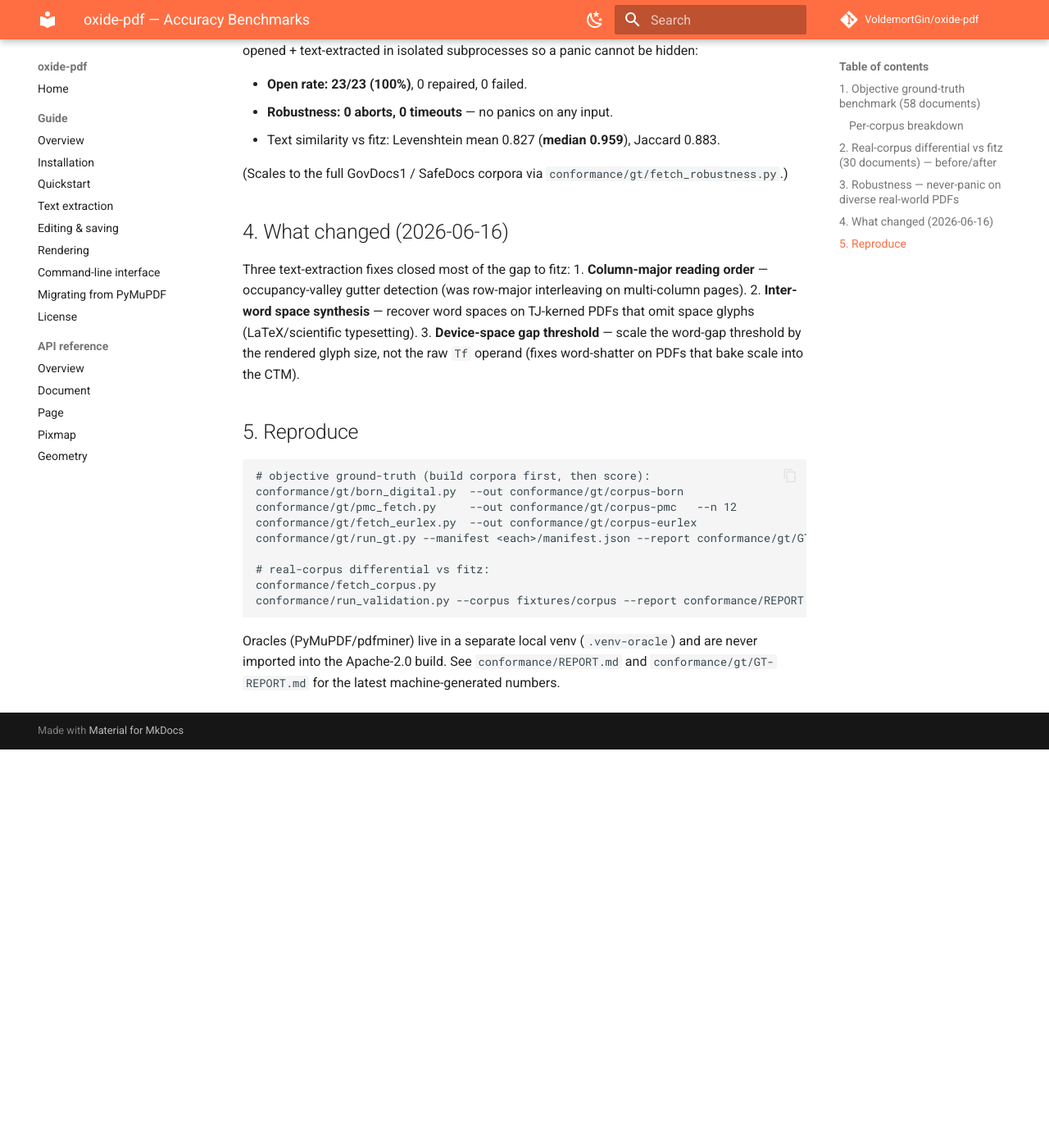
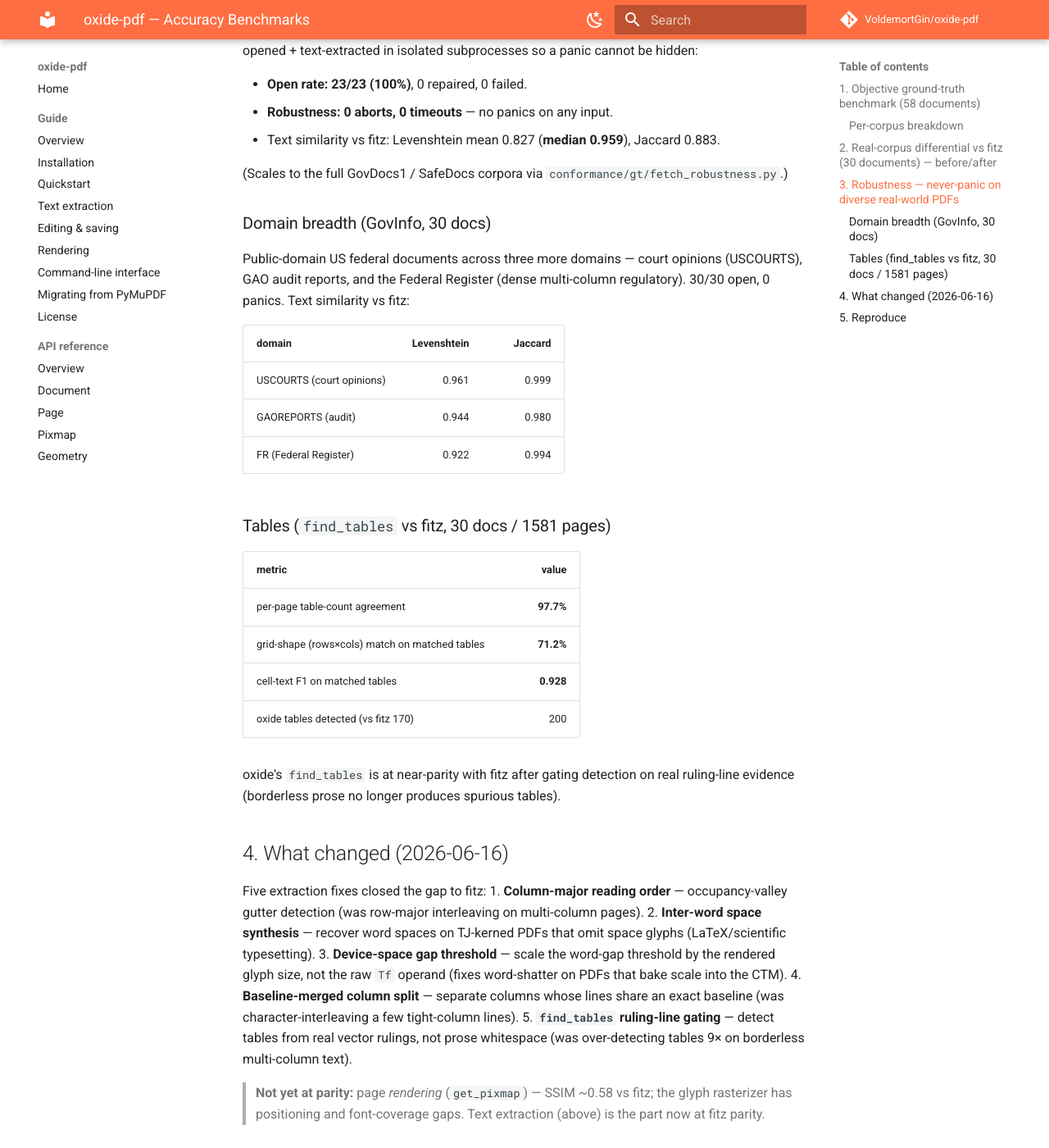
Before and after one commit to VoldemortGin/pdfspine, an MkDocs documentation site: the page built from docs/BENCHMARKS.md, in a window 1280 px wide and 1400 px high, scrolled down 2469 px. Shown: the whole window at 82% size. Built offline with MkDocs 1.6.1 and Material for MkDocs 9.7.7, drawn with Linux system fonts in a browser that asks for light colours; comment, search, counter and statistics services are not loaded; before the commit the page ends 3383 px from its top, so only the background shows below that.

Commit message:
docs(benchmarks): add domain-breadth + tables results, 5 fixes, render caveat
GovInfo domain breadth (court/GAO/Federal Register) and find_tables parity
(97.7%% count agreement, 0.928 cell F1 after ruling-line gating). Note rendering
is not yet at parity (SSIM 0.58) — text extraction is.

Co-Authored-By: Claude Opus 4.8 <noreply@anthropic.com>

```diff
--- a/docs/BENCHMARKS.md
+++ b/docs/BENCHMARKS.md
@@ -85,15 +85,46 @@ text-extracted in isolated subprocesses so a panic cannot be hidden:
 
 (Scales to the full GovDocs1 / SafeDocs corpora via `conformance/gt/fetch_robustness.py`.)
 
+### Domain breadth (GovInfo, 30 docs)
+
+Public-domain US federal documents across three more domains — court opinions (USCOURTS), GAO audit
+reports, and the Federal Register (dense multi-column regulatory). 30/30 open, 0 panics. Text
+similarity vs fitz:
+
+| domain | Levenshtein | Jaccard |
+|---|---:|---:|
+| USCOURTS (court opinions) | 0.961 | 0.999 |
+| GAOREPORTS (audit) | 0.944 | 0.980 |
+| FR (Federal Register) | 0.922 | 0.994 |
+
+### Tables (`find_tables` vs fitz, 30 docs / 1581 pages)
+
+| metric | value |
+|---|---:|
+| per-page table-count agreement | **97.7%** |
+| grid-shape (rows×cols) match on matched tables | **71.2%** |
+| cell-text F1 on matched tables | **0.928** |
+| oxide tables detected (vs fitz 170) | 200 |
+
+oxide's `find_tables` is at near-parity with fitz after gating detection on real ruling-line
+evidence (borderless prose no longer produces spurious tables).
+
 ## 4. What changed (2026-06-16)
 
-Three text-extraction fixes closed most of the gap to fitz:
+Five extraction fixes closed the gap to fitz:
 1. **Column-major reading order** — occupancy-valley gutter detection (was row-major interleaving on
    multi-column pages).
 2. **Inter-word space synthesis** — recover word spaces on TJ-kerned PDFs that omit space glyphs
    (LaTeX/scientific typesetting).
 3. **Device-space gap threshold** — scale the word-gap threshold by the rendered glyph size, not the
    raw `Tf` operand (fixes word-shatter on PDFs that bake scale into the CTM).
+4. **Baseline-merged column split** — separate columns whose lines share an exact baseline (was
+   character-interleaving a few tight-column lines).
+5. **`find_tables` ruling-line gating** — detect tables from real vector rulings, not prose
+   whitespace (was over-detecting tables 9× on borderless multi-column text).
+
+> **Not yet at parity:** page *rendering* (`get_pixmap`) — SSIM ~0.58 vs fitz; the glyph rasterizer
+> has positioning and font-coverage gaps. Text extraction (above) is the part now at fitz parity.
 
 ## 5. Reproduce
 
```
